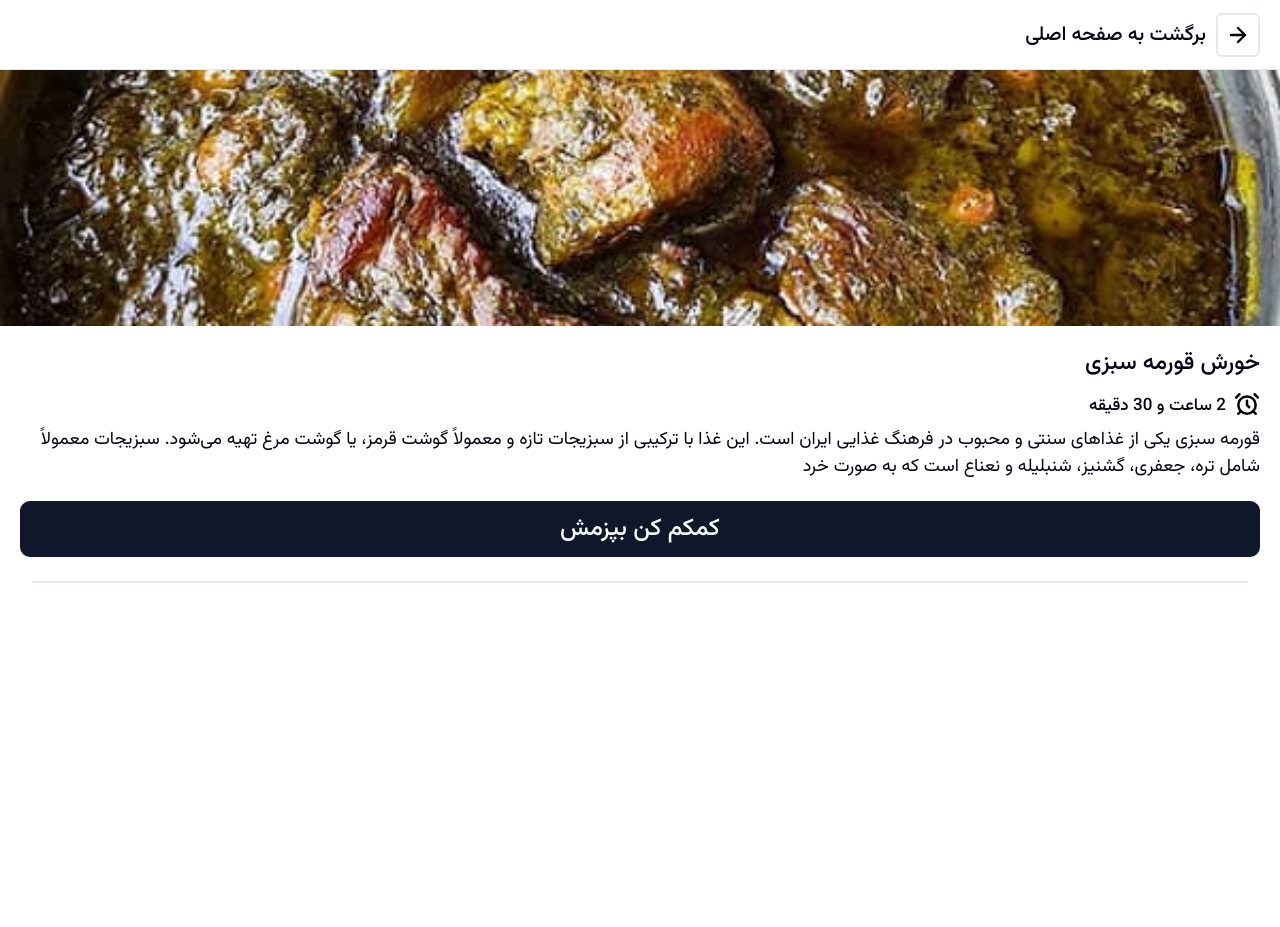
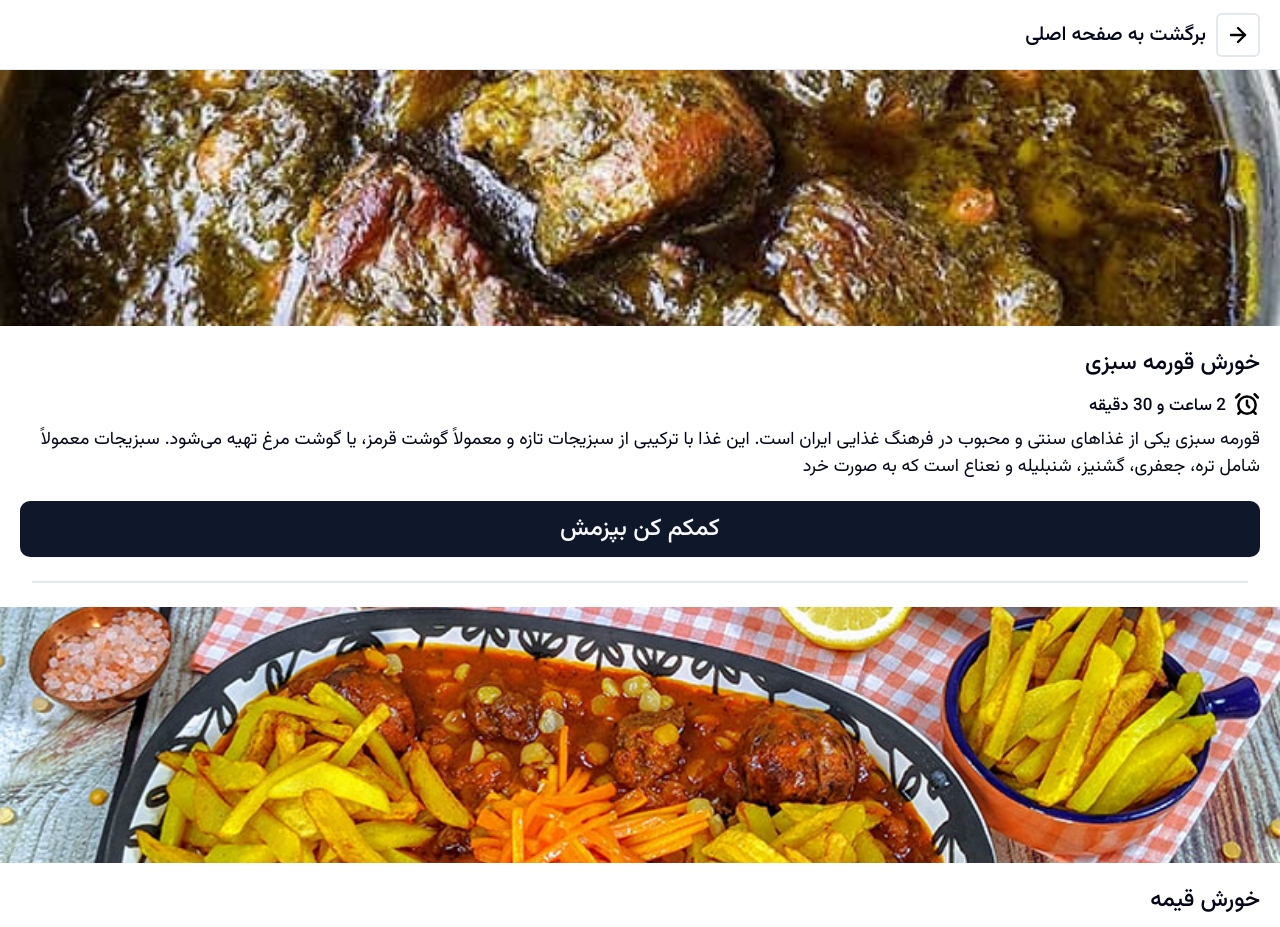
Before and after one commit to sepehrsharafi/cookbook, a Next.js app: page /menu in a window 1280 px wide. Shown: the top 927 px of the page. Before the commit the page ends 800 px from the top, so only its background shows below. Built offline with nearby package versions, Linux system fonts and the light colour scheme.

Commit message:
Chore: uncommented the second suggestion

```diff
--- a/src/app/menu/page.js
+++ b/src/app/menu/page.js
@@ -24,13 +24,13 @@ async function MenuContent() {
         به صورت خرد"
       />
       <hr className="bg-[#E2E8F0] h-[2px] mx-8 rounded-full" />
-      {/* <Suggestion
-          id={2}
-          imgURL={"/خورشت-قیمه.jpg"}
-          title="خورش قیمه"
-          duration="3 ساعت"
-          description="خورش قیمه نیز مانند قورمه سبزی، زرشک پلو، فسنجون از غذای اصیل و قدیمی ما ایرانی ها می باشد که در بیشتر مراسم ها و مهمانی ها سرو می شود برای خوشمزه شدن و جا افتاده تر قیمه بهتر است به یک سری از نقاطی که در زیر به آن اشاره شده است دقت کنید ، اگر تمامی این نکات را در طرز تهیه خورش قیمه رعایت کنید می توانید بهترین طعم جا افتاده رو به خورشت قیمه خود بدهید که در این صورت می توانید"
-        /> */}
+      <Suggestion
+        id={2}
+        imgURL={"/خورشت-قیمه.jpg"}
+        title="خورش قیمه"
+        duration="3 ساعت"
+        description="خورش قیمه نیز مانند قورمه سبزی، زرشک پلو، فسنجون از غذای اصیل و قدیمی ما ایرانی ها می باشد که در بیشتر مراسم ها و مهمانی ها سرو می شود برای خوشمزه شدن و جا افتاده تر قیمه بهتر است به یک سری از نقاطی که در زیر به آن اشاره شده است دقت کنید ، اگر تمامی این نکات را در طرز تهیه خورش قیمه رعایت کنید می توانید بهترین طعم جا افتاده رو به خورشت قیمه خود بدهید که در این صورت می توانید"
+      />
     </main>
   );
 }
```
